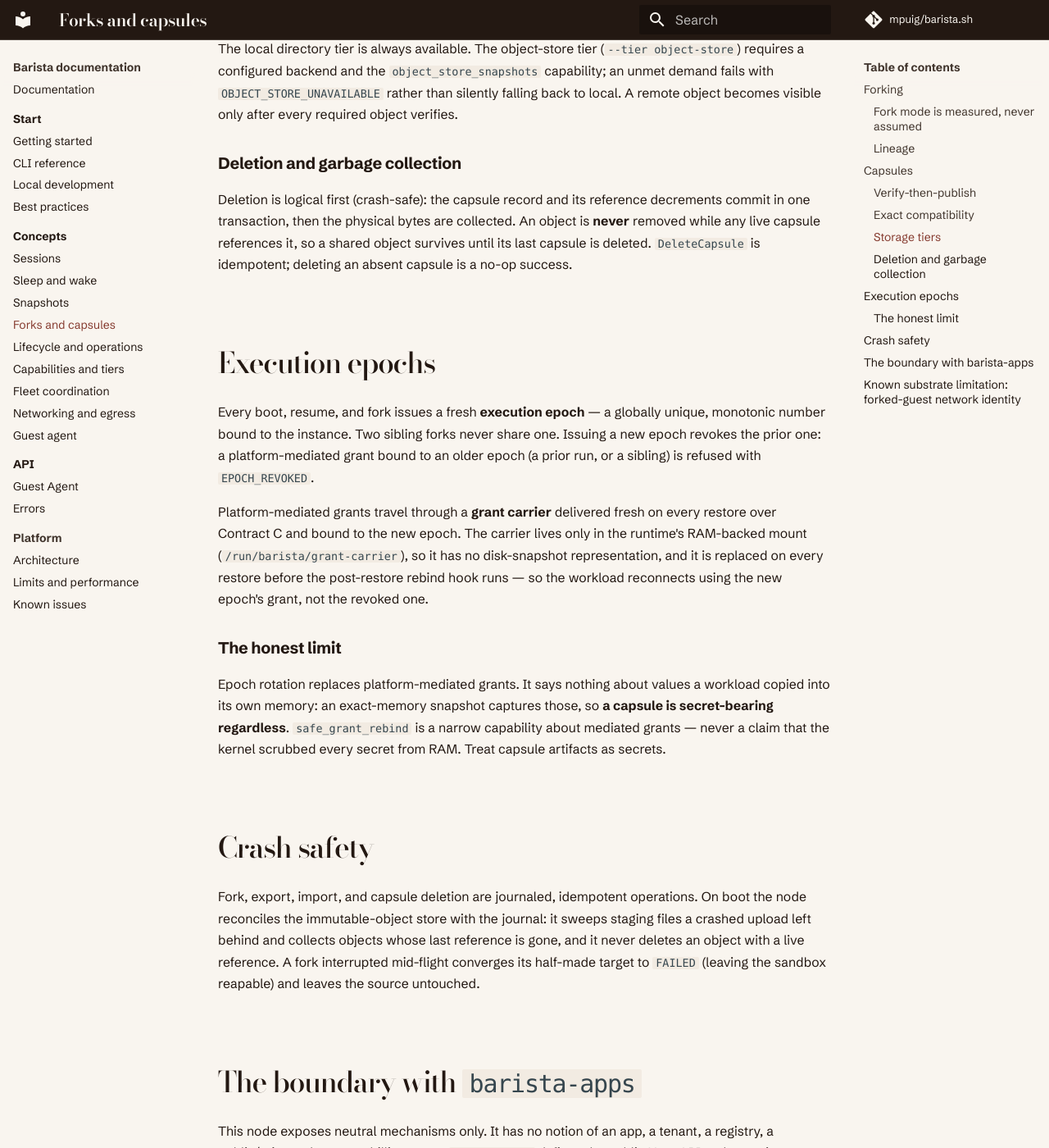
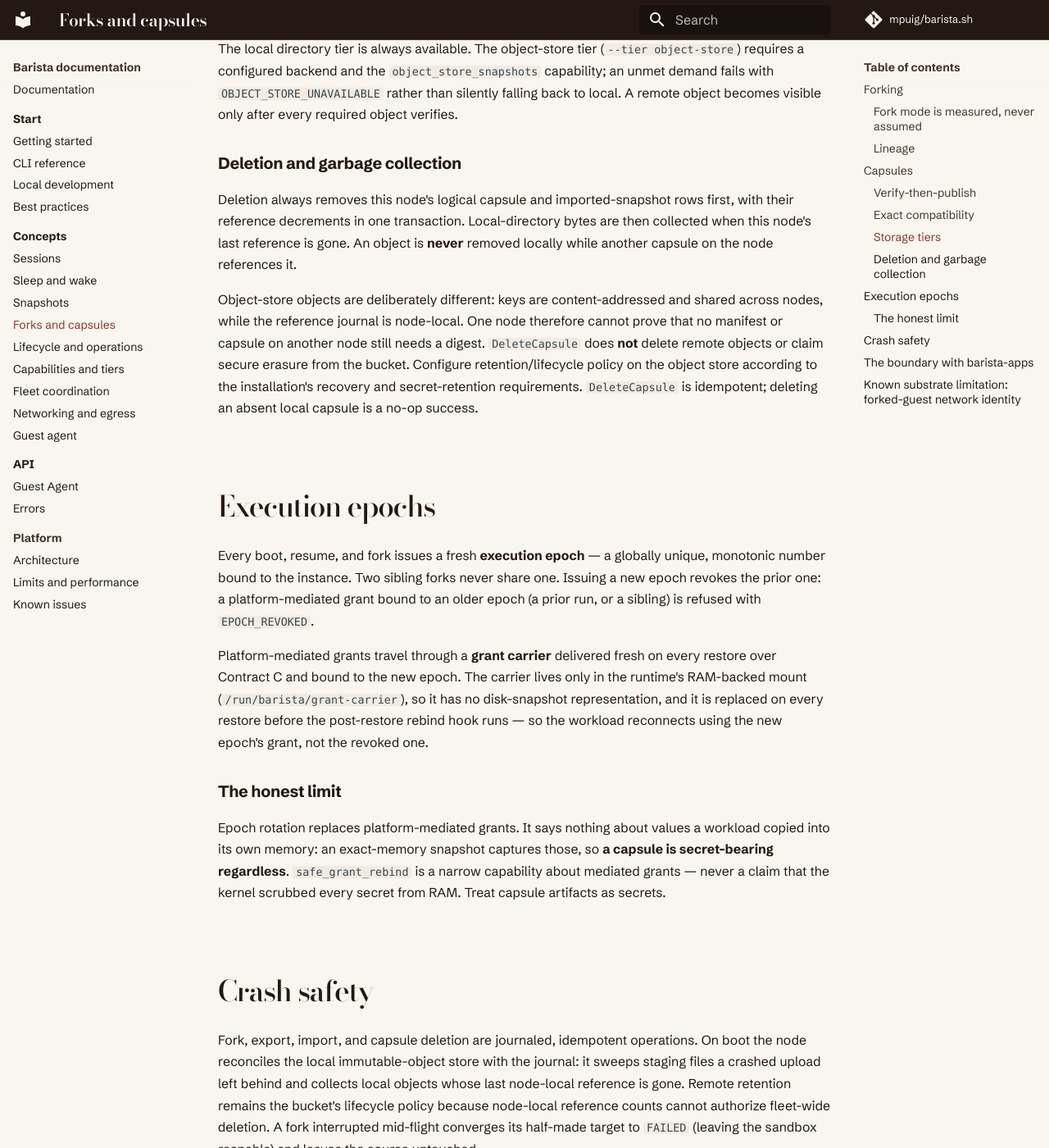
Before and after one commit to mpuig/barista.sh, an MkDocs documentation site: the page built from docs/concepts/forks-and-capsules.md, in a window 1280 px wide and 1400 px high, scrolled down 2169 px. Shown: the whole window at 82% size. Built offline with MkDocs 1.6.1 and Material for MkDocs 9.7.7, drawn with Linux system fonts in a browser that asks for light colours; comment, search, counter and statistics services are not loaded.

Commit message:
docs(capsules): define remote object lifecycle ownership

```diff
--- a/docs/concepts/forks-and-capsules.md
+++ b/docs/concepts/forks-and-capsules.md
@@ -94,11 +94,18 @@ object becomes visible only after every required object verifies.
 
 ### Deletion and garbage collection
 
-Deletion is logical first (crash-safe): the capsule record and its reference
-decrements commit in one transaction, then the physical bytes are collected. An
-object is **never** removed while any live capsule references it, so a shared
-object survives until its last capsule is deleted. `DeleteCapsule` is idempotent;
-deleting an absent capsule is a no-op success.
+Deletion always removes this node's logical capsule and imported-snapshot rows
+first, with their reference decrements in one transaction. Local-directory bytes
+are then collected when this node's last reference is gone. An object is **never**
+removed locally while another capsule on the node references it.
+
+Object-store objects are deliberately different: keys are content-addressed and
+shared across nodes, while the reference journal is node-local. One node therefore
+cannot prove that no manifest or capsule on another node still needs a digest.
+`DeleteCapsule` does **not** delete remote objects or claim secure erasure from the
+bucket. Configure retention/lifecycle policy on the object store according to the
+installation's recovery and secret-retention requirements. `DeleteCapsule` is
+idempotent; deleting an absent local capsule is a no-op success.
 
 ## Execution epochs
 
@@ -125,9 +132,10 @@ secret from RAM. Treat capsule artifacts as secrets.
 ## Crash safety
 
 Fork, export, import, and capsule deletion are journaled, idempotent operations.
-On boot the node reconciles the immutable-object store with the journal: it
-sweeps staging files a crashed upload left behind and collects objects whose last
-reference is gone, and it never deletes an object with a live reference. A fork
+On boot the node reconciles the local immutable-object store with the journal: it
+sweeps staging files a crashed upload left behind and collects local objects whose
+last node-local reference is gone. Remote retention remains the bucket's lifecycle
+policy because node-local reference counts cannot authorize fleet-wide deletion. A fork
 interrupted mid-flight converges its half-made target to `FAILED` (leaving the
 sandbox reapable) and leaves the source untouched.
 
```
Also changed, not shown: openspec/changes/barista-054-remote-capsule-lifecycle/design.md (added, +3 -0 lines), openspec/changes/barista-054-remote-capsule-lifecycle/proposal.md (added, +15 -0 lines), openspec/changes/barista-054-remote-capsule-lifecycle/specs/snapshots/spec.md (added, +10 -0 lines), openspec/changes/barista-054-remote-capsule-lifecycle/tasks.md (added, +7 -0 lines), openspec/specs/snapshots/spec.md (+15 -0 lines), 3 other files.
